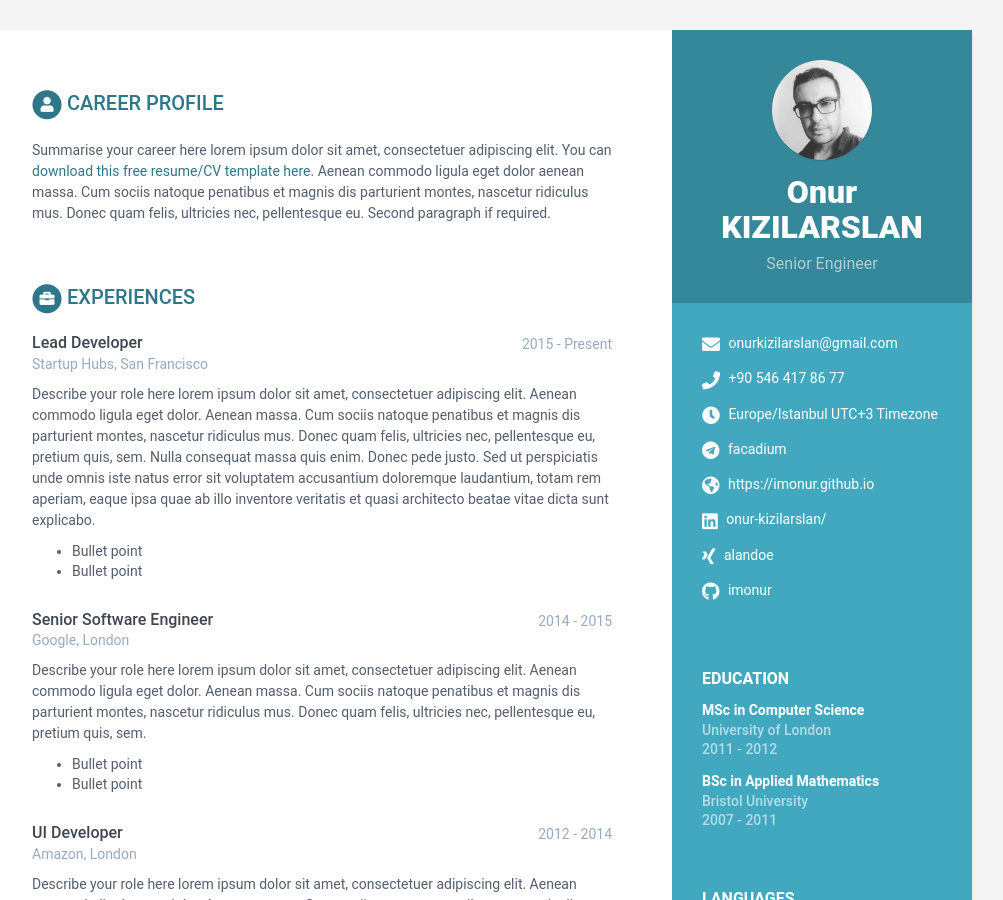
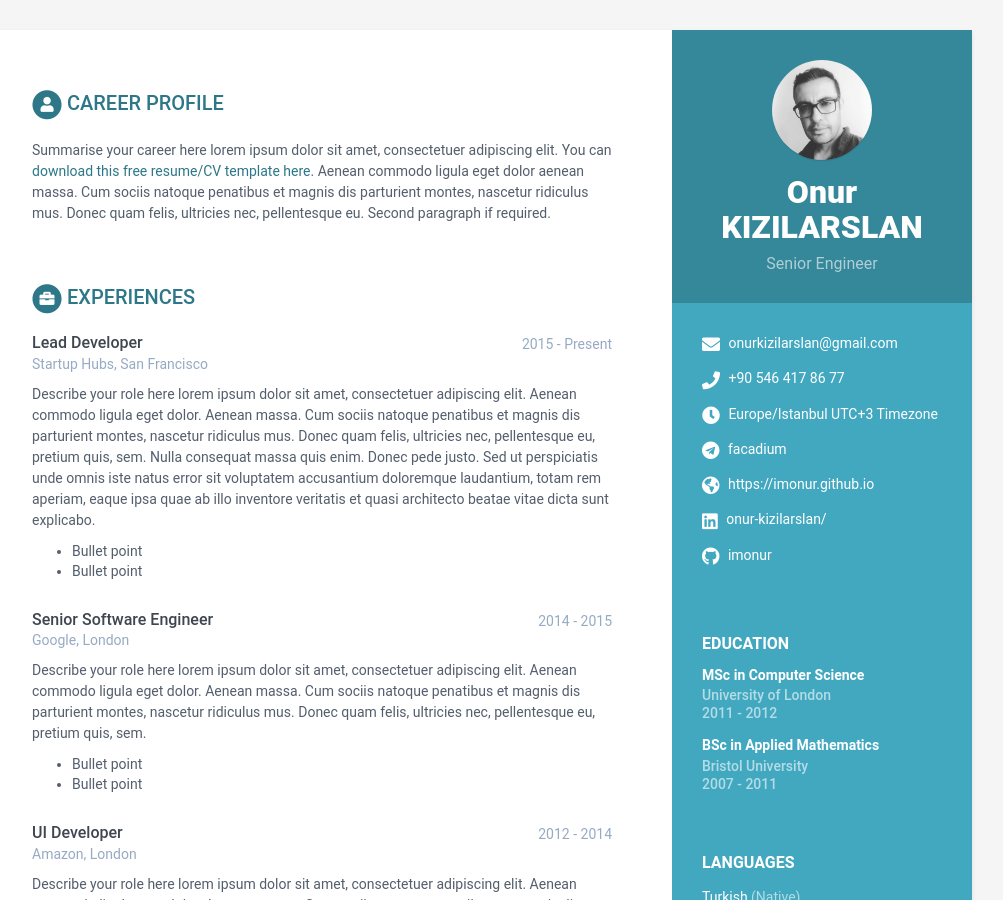
Before and after one commit to imonur/cv, a Jekyll site: the page built from index.html, in a window 1280 px wide and 900 px high. Shown: the whole window, without its empty margins (168-1171 px from the left). Built offline with Jekyll 4.4.1, drawn with Linux system fonts in a browser that asks for light colours.

Commit message:
Update data.yml

```diff
--- a/_data/data.yml
+++ b/_data/data.yml
@@ -18,7 +18,7 @@ sidebar:
     citizenship:
     website: https://imonur.github.io #do not add http://
     linkedin: onur-kizilarslan/
-    xing: alandoe
+    xing:
     github: imonur
     telegram: facadium # add your nickname without '@' sign
     gitlab:
```
